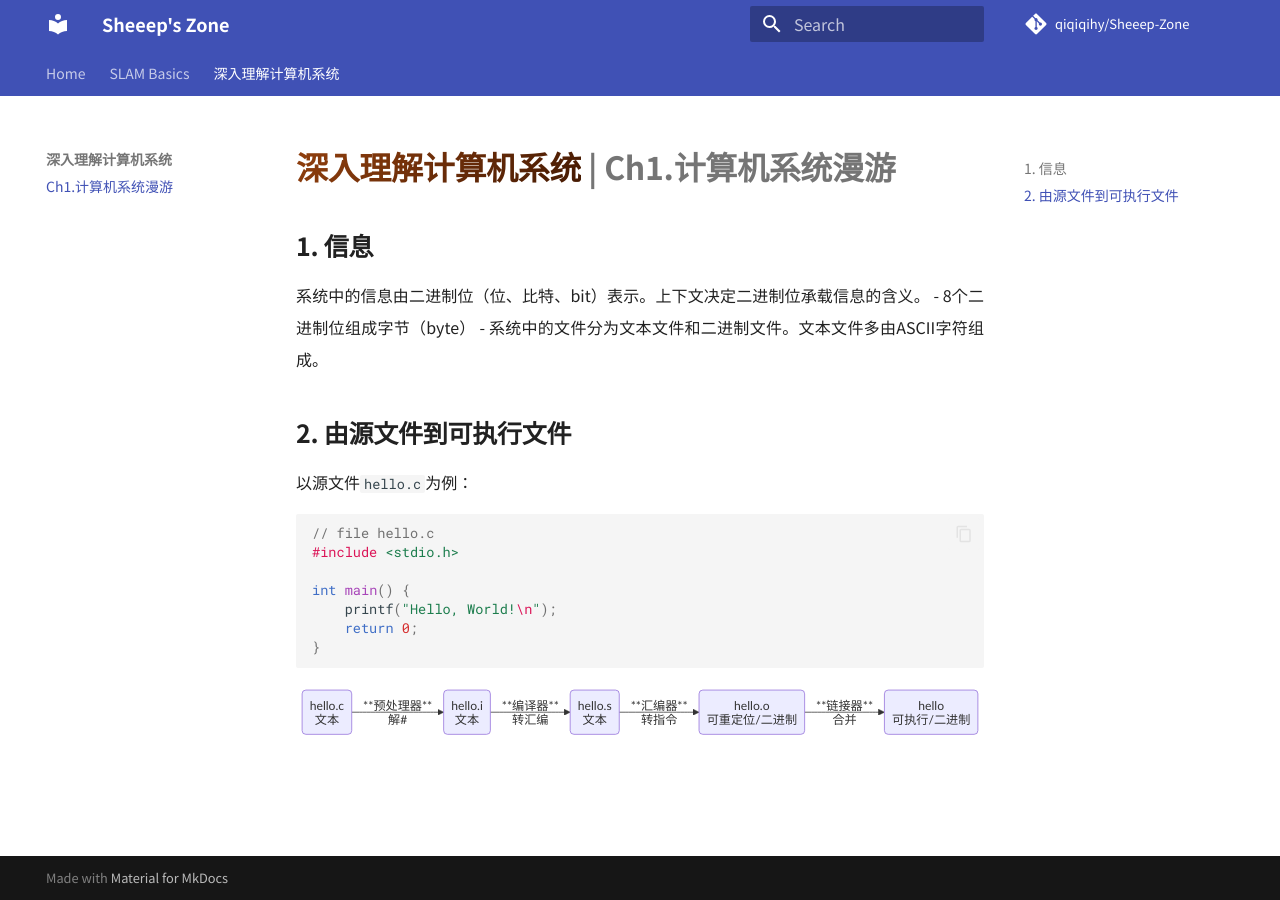
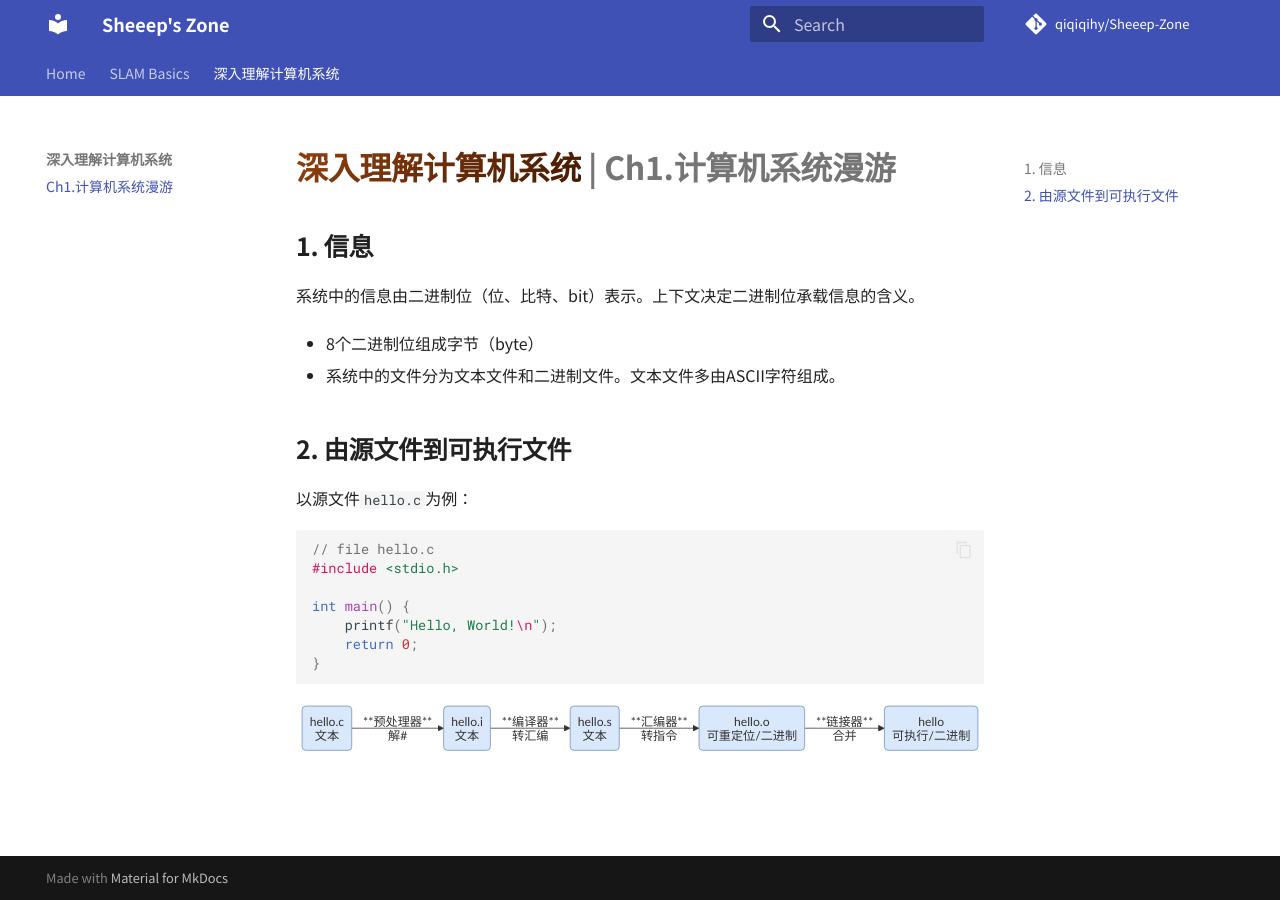
Before and after one commit to qiqiqihy/Sheeep-Zone, an MkDocs documentation site: the page built from docs/cs-ch1.md, in a window 1280 px wide. Built offline with MkDocs 1.6.1 and Material for MkDocs 9.7.7, drawn with Linux system fonts in a browser that asks for light colours; comment, search, counter and statistics services are not loaded.

Commit message:
feat: add mermaid default format, fix list line-height

```diff
--- a/docs/cs-ch1.md
+++ b/docs/cs-ch1.md
@@ -3,6 +3,7 @@
 ## 1. 信息
 
 系统中的信息由二进制位（位、比特、bit）表示。上下文决定二进制位承载信息的含义。
+
 - 8个二进制位组成字节（byte）
 - 系统中的文件分为文本文件和二进制文件。文本文件多由ASCII字符组成。
 
--- a/docs/javascripts/mermaid-init.js
+++ b/docs/javascripts/mermaid-init.js
@@ -8,6 +8,8 @@ mermaid.initialize({
     rankSpacing: 30,
   },
   themeVariables: {
+    primaryColor: "#dae8bc",
+    primaryBorderColor: "#6c8ebf",
     edgeLabelBackground: "transparent",
   },
 });
--- a/docs/stylesheets/extra.css
+++ b/docs/stylesheets/extra.css
@@ -62,6 +62,14 @@ h3, h4, h5, h6 { font-weight: 600 !important; }
   background-color: transparent !important;
 }
 
+.mermaid .node rect,
+.mermaid .node polygon,
+.mermaid .node circle,
+.mermaid .node path {
+  fill: #dae8fc !important;
+  stroke: #6c8ebf !important;
+}
+
 /* 隐藏右侧目录标题 */
 .md-sidebar--secondary .md-nav__title {
   display: none;
@@ -80,6 +88,18 @@ h3, h4, h5, h6 { font-weight: 600 !important; }
 /* 全局正文首行缩进（仅段落） */
 .md-typeset p {
   text-indent: 0em;
+}
+
+/* 列表保留正文行距，但不额外使用段落之间的间距 */
+.md-typeset ol > li,
+.md-typeset ul > li {
+  margin: 0;
+  line-height: 2.0;
+}
+
+.md-typeset ol > li > p,
+.md-typeset ul > li > p {
+  margin: 0;
 }
 
 /* 图片标题自动编号（每篇文档内独立计数） */
```
Also changed, not shown: site/search/search_index.json, site/stylesheets/extra.css.
